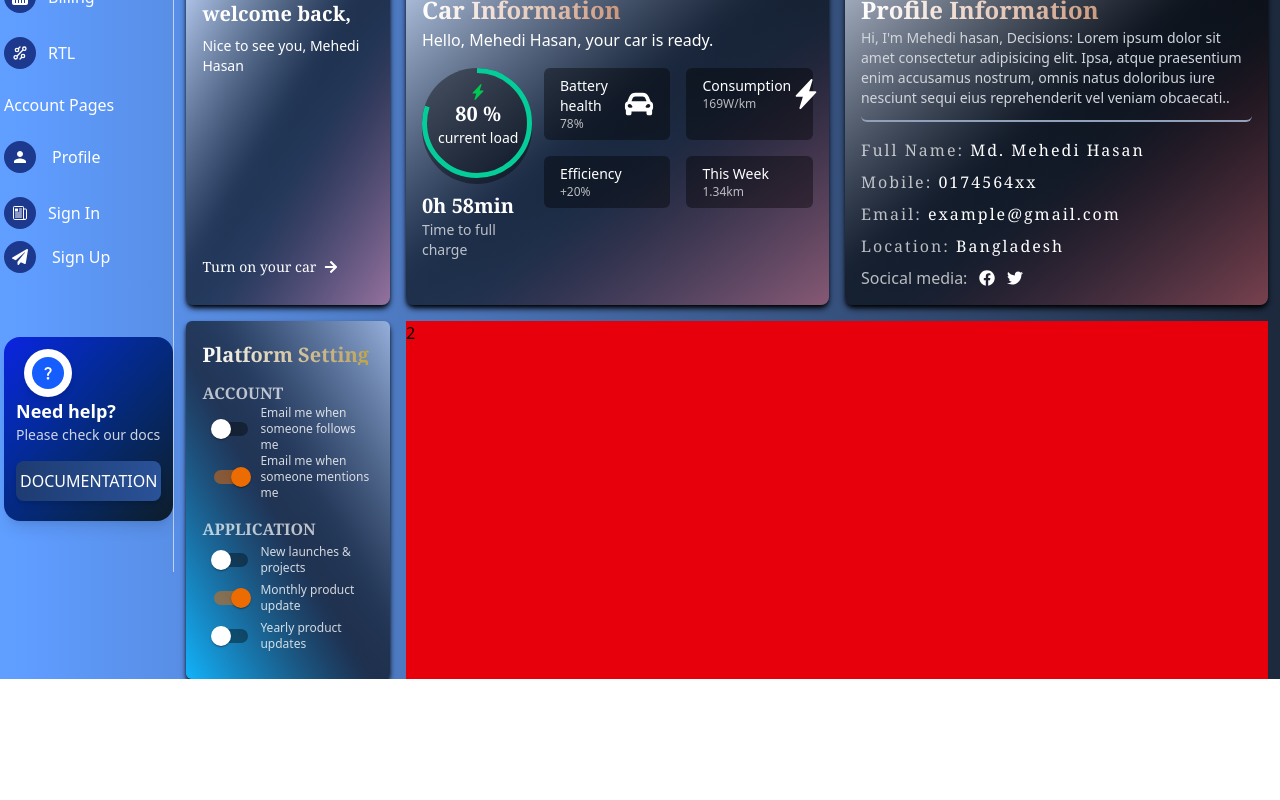
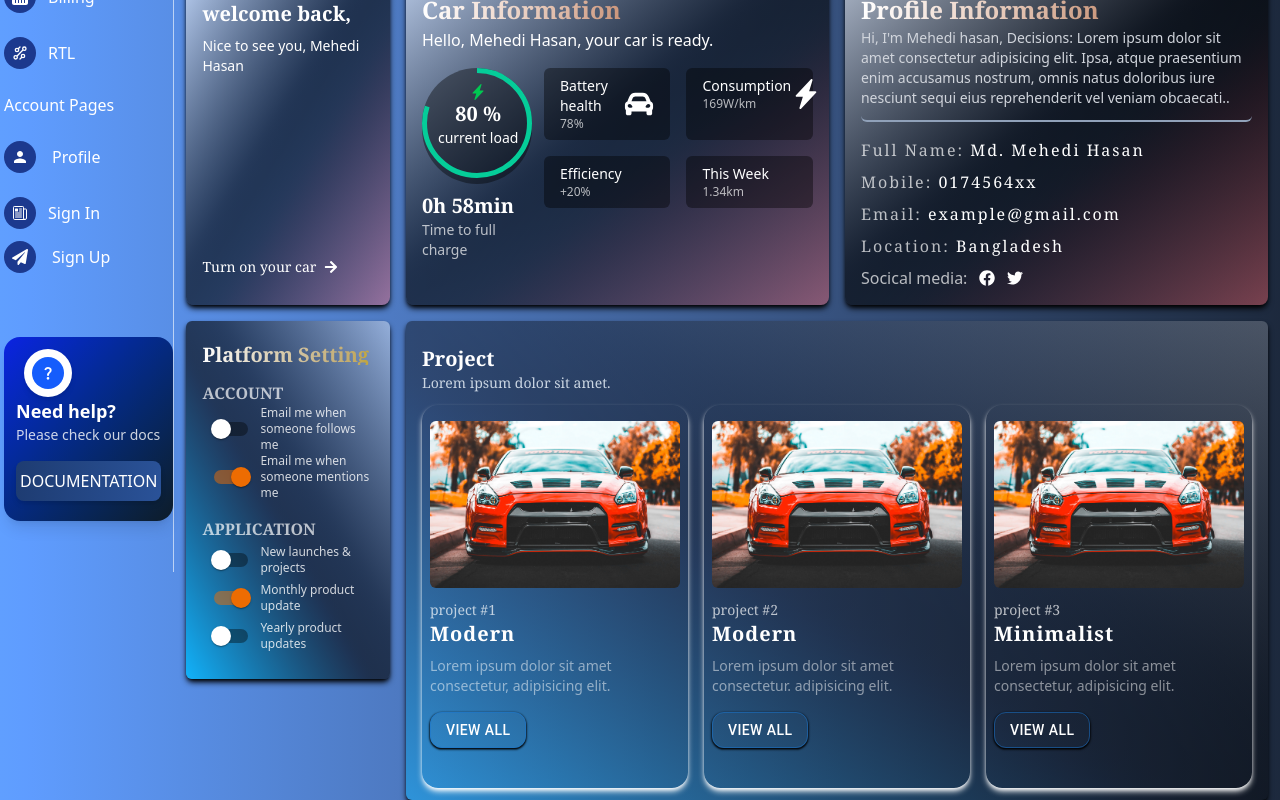
Before and after one commit to mehediweb01/Admin-Vision-Dashboard, a React (Vite) app: page /profile in a window 1280 px wide. Shown: the part 228-1028 px from the top of the page. Before the commit the page ends 907 px from the top, so only its background shows below. Built offline with nearby package versions, Linux system fonts and the light colour scheme.

Commit message:
project section done

```diff
--- a/public/data.json
+++ b/public/data.json
@@ -309,5 +309,31 @@
       "amount": "$900",
       "type": "Deposit"
     }
+  ],
+  "projectData": [
+    {
+      "id": 1,
+      "img": "/images/project.jpg",
+      "projectCount" : "project #1",
+      "name": "Modern",
+      "description": "Lorem ipsum dolor sit amet consectetur, adipisicing elit.",
+      "label": "view All"
+    },
+    {
+      "id": 2,
+      "img": "/images/project.jpg",
+      "projectCount" : "project #2",
+      "name": "Modern",
+      "description": "Lorem ipsum dolor sit amet consectetur. adipisicing elit.",
+      "label": "view All"
+    },
+    {
+      "id": 3,
+      "img": "/images/project.jpg",
+      "projectCount" : "project #3",
+      "name": "Minimalist",
+      "description": "Lorem ipsum dolor sit amet consectetur, adipisicing elit.",
+      "label": "view All"
+    }
   ]
 }
--- /dev/null
+++ b/src/components/profile/ProjectCard.jsx
@@ -0,0 +1,37 @@
+import { Button } from "@mui/material";
+import React from "react";
+
+const ProjectCard = ({ img, projectCount, name, description, label }) => {
+  return (
+    <div className="h-full shadow-md shadow-white px-2 py-4 rounded-2xl my-3">
+      <img src={img} alt={name} className="w-[300px] rounded-md" />
+      <div className="mt-3">
+        <div>
+          <h3 className="font-serif font-medium text-white/70 text-sm">
+            {projectCount}
+          </h3>
+          <h1 className="font-serif font-bold text-xl text-white tracking-wider">
+            {name}
+          </h1>
+          <div className="my-2">
+            <p className="text-white/50 text-sm ">{description}</p>
+          </div>
+        </div>
+        <div className="mt-4">
+          <Button
+            variant="outlined"
+            sx={{
+              borderRadius: 3,
+              boxShadow: "0 1px 2px 0.6px black",
+              color: "white",
+            }}
+          >
+            {label}
+          </Button>
+        </div>
+      </div>
+    </div>
+  );
+};
+
+export default ProjectCard;
--- /dev/null
+++ b/src/components/profile/Projects.jsx
@@ -0,0 +1,28 @@
+import React, { useEffect, useState } from "react";
+import ProjectCard from "./ProjectCard";
+
+const Projects = () => {
+  const [project, setProject] = useState([]);
+  useEffect(() => {
+    fetch("/data.json")
+      .then((response) => response.json())
+      .then((data) => setProject(data.projectData));
+  }, [project]);
+  return (
+    <div className="bg-gradient-to-bl from-white/20 via-black/40 to-sky-400/40 px-4 py-6 rounded-md shadow-md shadow-black">
+      <div>
+        <h1 className="font-bold text-xl text-white font-serif">Project</h1>
+        <p className="font-thin font-serif text-slate-300 text-sm">
+          Lorem ipsum dolor sit amet.
+        </p>
+      </div>
+      <div className="grid grid-cols-1 sm:grid-cols-2 md:grid-cols-3 gap-4">
+        {project.map((items) => (
+          <ProjectCard key={items.id} {...items} />
+        ))}
+      </div>
+    </div>
+  );
+};
+
+export default Projects;
--- a/src/pages/Profile.jsx
+++ b/src/pages/Profile.jsx
@@ -6,6 +6,7 @@ import ProfileWelcome from "../components/profile/ProfileWelcome";
 import CarInformation from "../components/profile/CarInformation";
 import ProfileInformation from "../components/profile/ProfileInformation";
 import PlatformSetting from "../components/profile/PlatformSetting";
+import Projects from "../components/profile/Projects";
 
 const Profile = () => {
   return (
@@ -35,7 +36,9 @@ const Profile = () => {
             <div className="lg:col-span-1 col-span-5">
               <PlatformSetting />
             </div>
-            <div className="lg:col-span-4 col-span-5 bg-red-600">2</div>
+            <div className="lg:col-span-4 col-span-5">
+              <Projects />
+            </div>
           </div>
         </div>
       </div>
```
Also changed, not shown: public/images/project.jpg (added).
